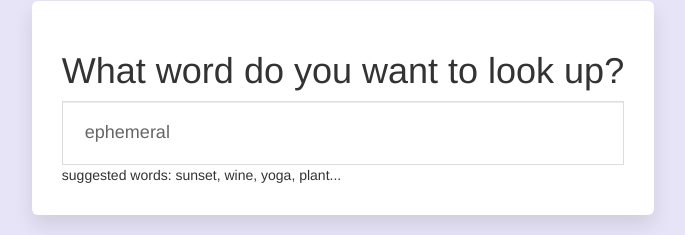
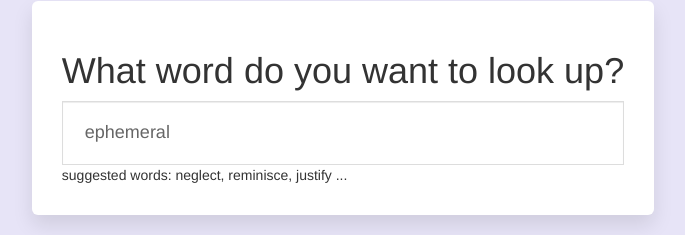
Before and after one commit to nazverdee/Dictionary, a React (Create React App) app: page / in a window 1280 px wide. Shown: the part 186-421 px from the top of the page, without its empty margins (297-982 px from the left). Built offline with nearby package versions, Linux system fonts and the light colour scheme; no server answers.

Commit message:
changed suggested words

```diff
--- a/src/App.js
+++ b/src/App.js
@@ -1,6 +1,5 @@
 import "./App.css";
 import Dictionary from "./Dictionary";
-import logo from "./logo.png";
 import "bootstrap/dist/css/bootstrap.min.css";
 
 function App() {
--- a/src/Dictionary.js
+++ b/src/Dictionary.js
@@ -61,7 +61,7 @@ export default function Search(props) {
             />
           </form>
           <div className="hint">
-            suggested words: sunset, wine, yoga, plant...
+            suggested words: neglect, reminisce, justify ...
           </div>
         </section>
         <Results results={results} />
```
